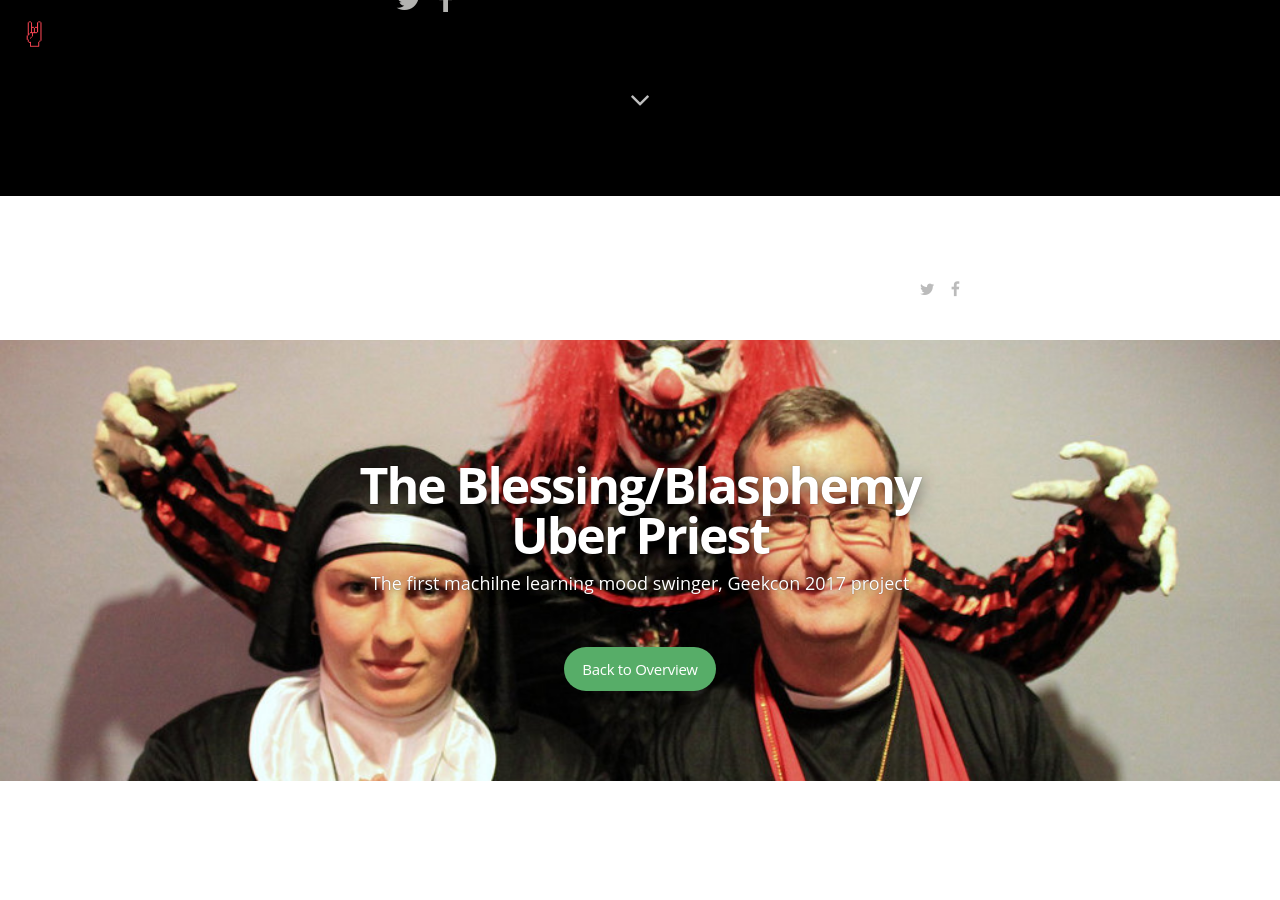
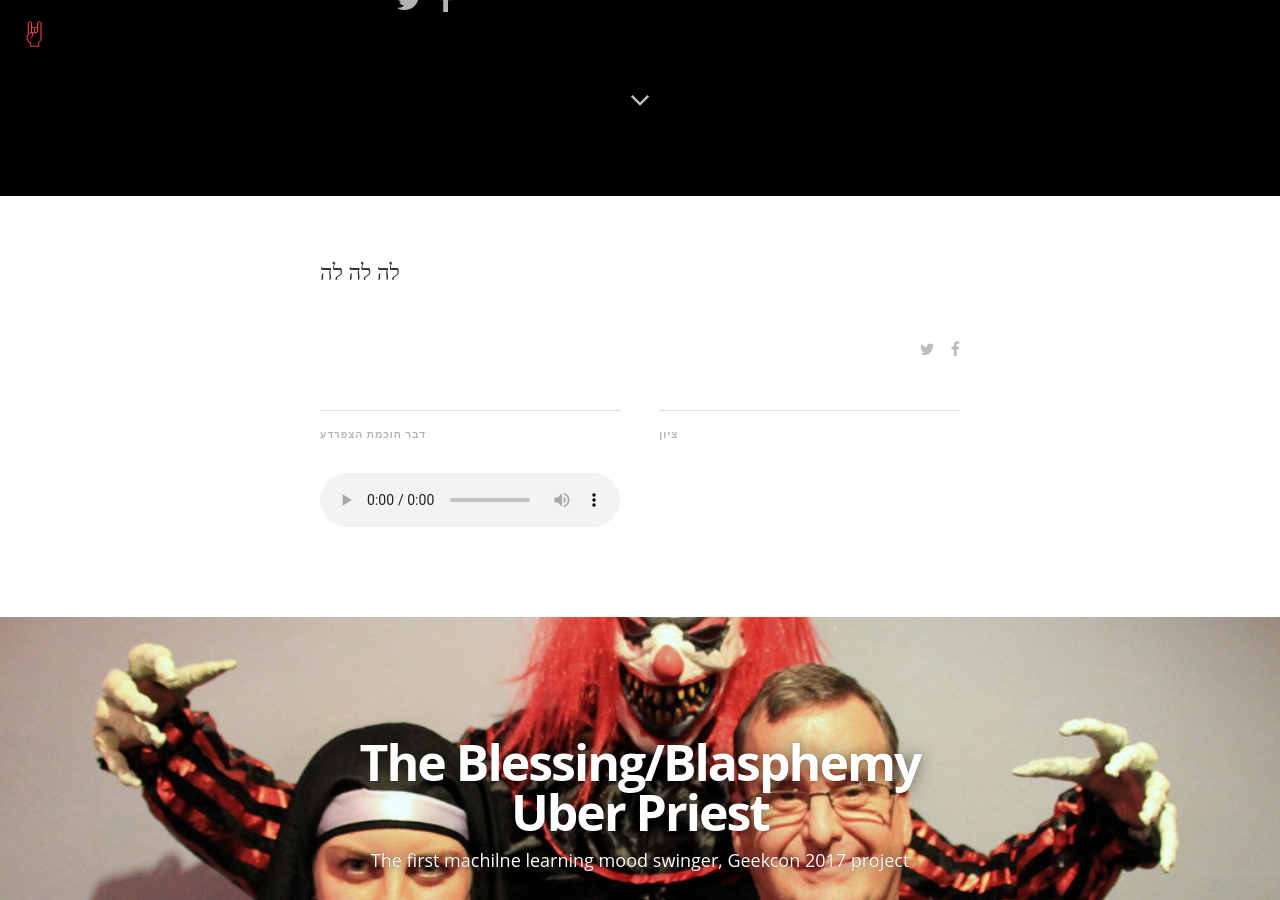
Before and after one commit to bnbfrog/bnbfrog.github.io, a Jekyll site: the page built from _posts/2017-09-09-aa54c.md, in a window 1280 px wide and 900 px high, scrolled down 704 px. Built offline with Jekyll 4.4.1, drawn with Linux system fonts in a browser that asks for light colours; nearby versions of some CDN libraries; some web fonts are replaced; before the commit the page ends 1485 px from its top, so only the background shows below that.

Commit message:
sound in template

```diff
--- a/_layouts/post.html
+++ b/_layouts/post.html
@@ -66,29 +66,33 @@
                     {% endif %} {% endfor %}
                 </section>
             </footer>
-            <!--<div class="bottom-teaser cf">
+            <div class="bottom-teaser cf">
                 <div class="isLeft">
-                    <h5 class="index-headline featured"><span>Written by</span></h5>
-                    <section class="author">
+                    <h5 class="index-headline featured"><span>דבר חוכמת הצפרדע</span></h5>
+                    <!--<section class="author">
                         <div class="author-image" style="background-image: url(/assets/authors/{{ page.author | slugify: 'pretty' }}.jpg)">Blog Logo</div>
                         <h4>{{ page.author }}</h4>
                         <p class="bio">{{author.bio}}</p>
                         <hr>
                         <p class="published">Published <time datetime="{{ page.date | date: " %F %R " }}">{{ page.date | date_to_string }}</time></p>
-                    </section>
+                    </section>-->
+                    <audio controls>
+                        <source src="/assets/sound/{{page.mp}}.mp3" type="audio/mpeg">
+                        <a href="/assets/sound/{{page.mp}}.mp3"> להורדה </a>
+                    </audio>
                 </div>
 
                 <div class="isRight">
-                    <!--<h5 class="index-headline featured"><span><a href="{{ page.imageSrc }}">Image source</a></span></h5>-->
+                    <h5 class="index-headline featured"><span>ציון</span></h5>
 
                     <!--<footer class="site-footer">
                         <a class="subscribe" href="{{ " /feed.xml " | prepend: site.baseurl }}"> <span class="tooltip"> <i class="fa fa-rss"></i> You should subscribe to our feed.</span></a>
                         <div class="inner">
                             <!--<section class="copyright">All content copyright <a href="{{blog.url}}/">our team and person in picture</a> &copy; {{ site.time | date: '%Y' }}<br>All rights reserved.</section>-->
                         <!--</div>
-                    </footer>
+                    </footer>-->
                 </div>
-            </div>-->
+            </div>
             {%if site.disqus %}
             <div id="disqus_thread"></div>
             <script type="text/javascript">
--- a/_posts/2017-09-09-aa54c.md
+++ b/_posts/2017-09-09-aa54c.md
@@ -4,4 +4,6 @@
 date:   2017-09-15 13:12:47
 image: /assets/article_images/aa54c.jpg
 # image2: /assets/article_images/2017-09-09-going-open---source-with-orchestration/os-orchastration_mobile.jpg
+mp: "000110000"
 ---
+לה לה לה
```
